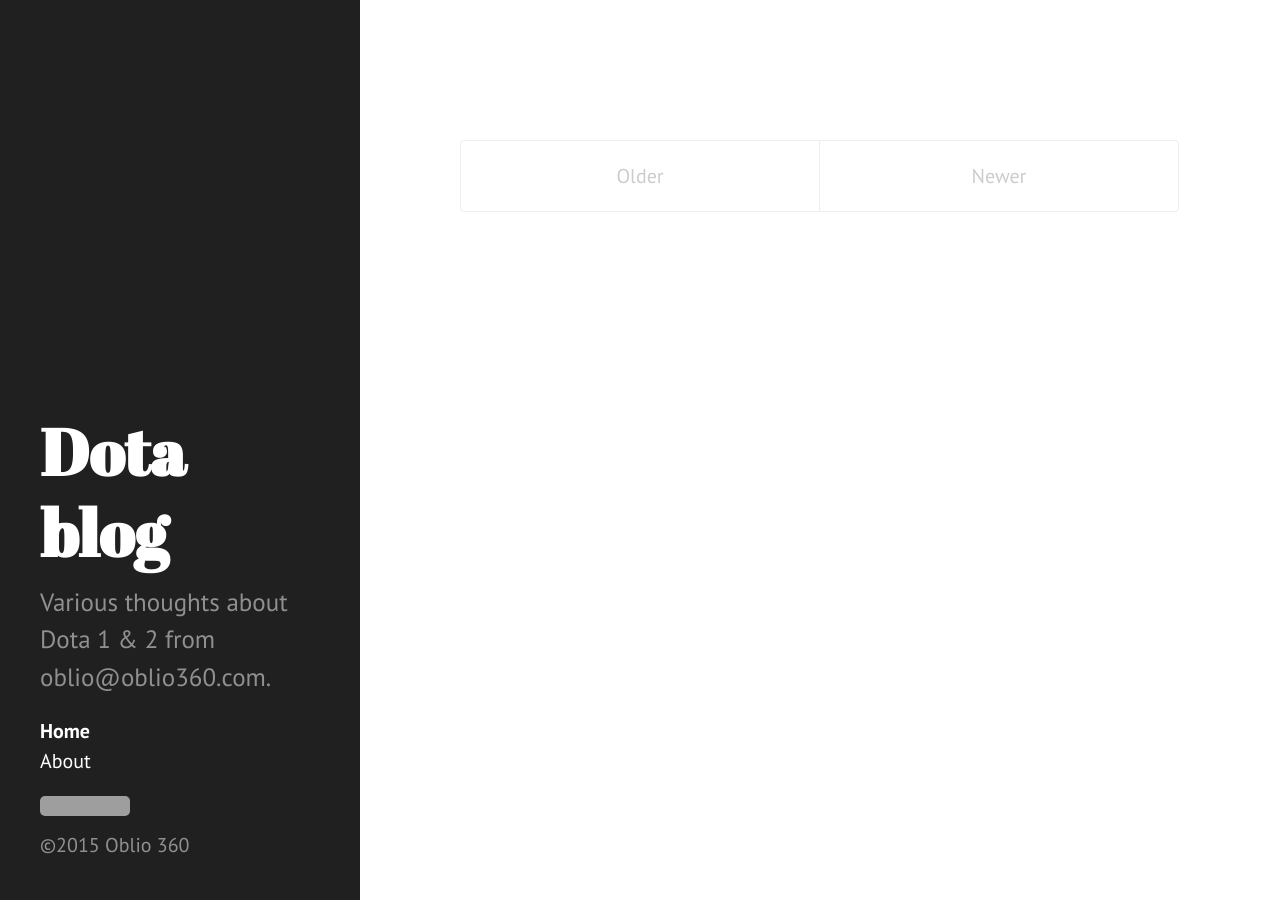
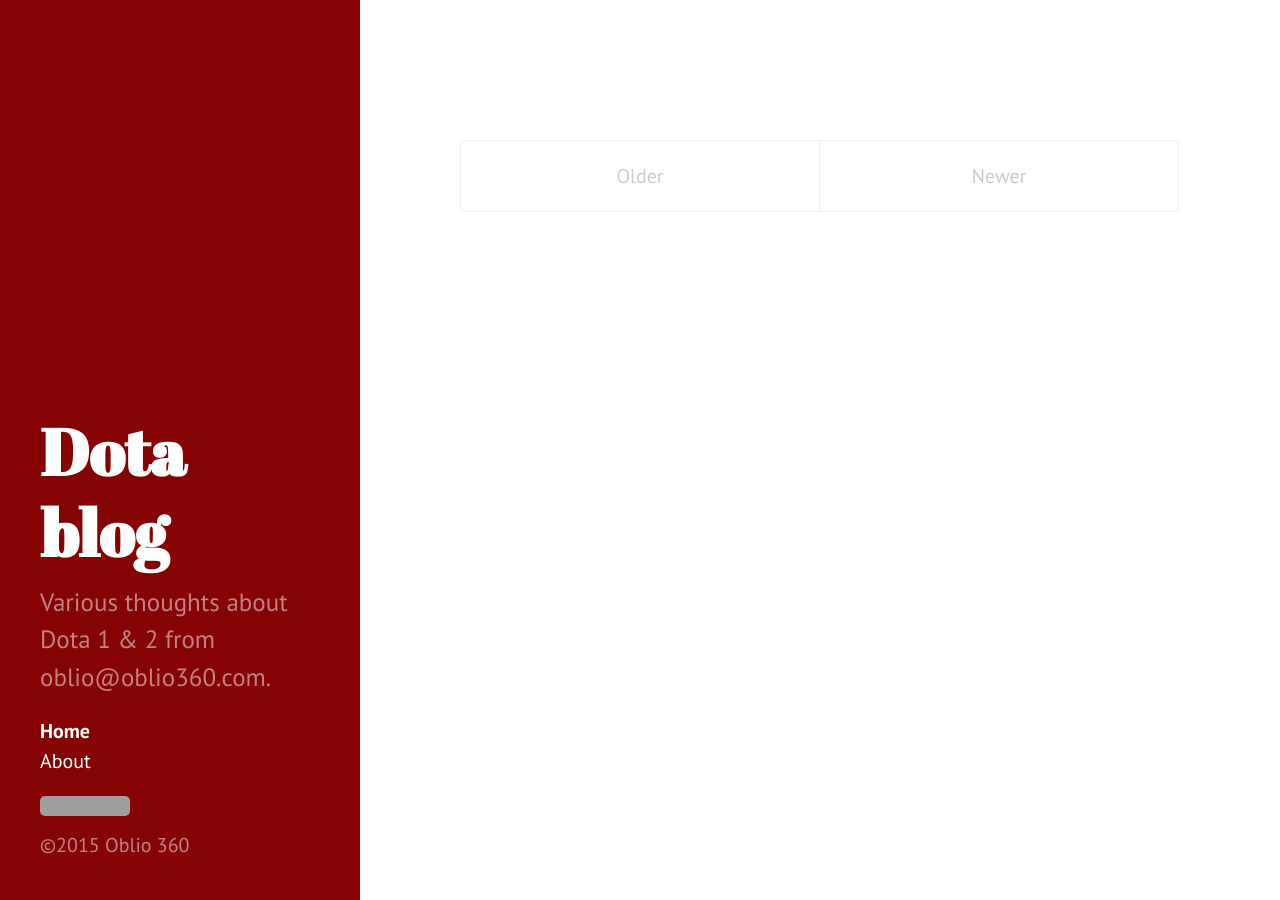
Before and after one commit to oblio360/dota-blog, a Jekyll site: the page built from index.html, in a window 1280 px wide. Built offline with Jekyll 4.4.1, drawn with Linux system fonts in a browser that asks for light colours; Markdown is read by kramdown in place of the engine named in the settings; the list of posts is cut into pages by our own code; grey boxes are pictures that could not be loaded.

Commit message:
Switching the color theme to Dota-red.

```diff
--- a/_includes/head.html
+++ b/_includes/head.html
@@ -21,7 +21,7 @@
 
   <!-- Icons -->
   <link rel="apple-touch-icon-precomposed" sizes="144x144" href="/public/apple-touch-icon-144-precomposed.png">
-                                 <link rel="shortcut icon" href="/public/favicon.ico">
+  <link rel="shortcut icon" href="/public/favicon.ico">
 
   <!-- RSS -->
   <link rel="alternate" type="application/rss+xml" title="RSS" href="/atom.xml">
--- a/_layouts/default.html
+++ b/_layouts/default.html
@@ -3,7 +3,7 @@
 
   {% include head.html %}
 
-  <body>
+  <body class="theme-base-08">
 
     {% include sidebar.html %}
 
--- a/public/css/hyde.css
+++ b/public/css/hyde.css
@@ -179,11 +179,11 @@
 
 /* Red */
 .theme-base-08 .sidebar {
-  background-color: #ac4142;
+  background-color: #850303;
 }
 .theme-base-08 .content a,
 .theme-base-08 .related-posts li a:hover {
-  color: #ac4142;
+  color: #850303;
 }
 
 /* Orange */
```
